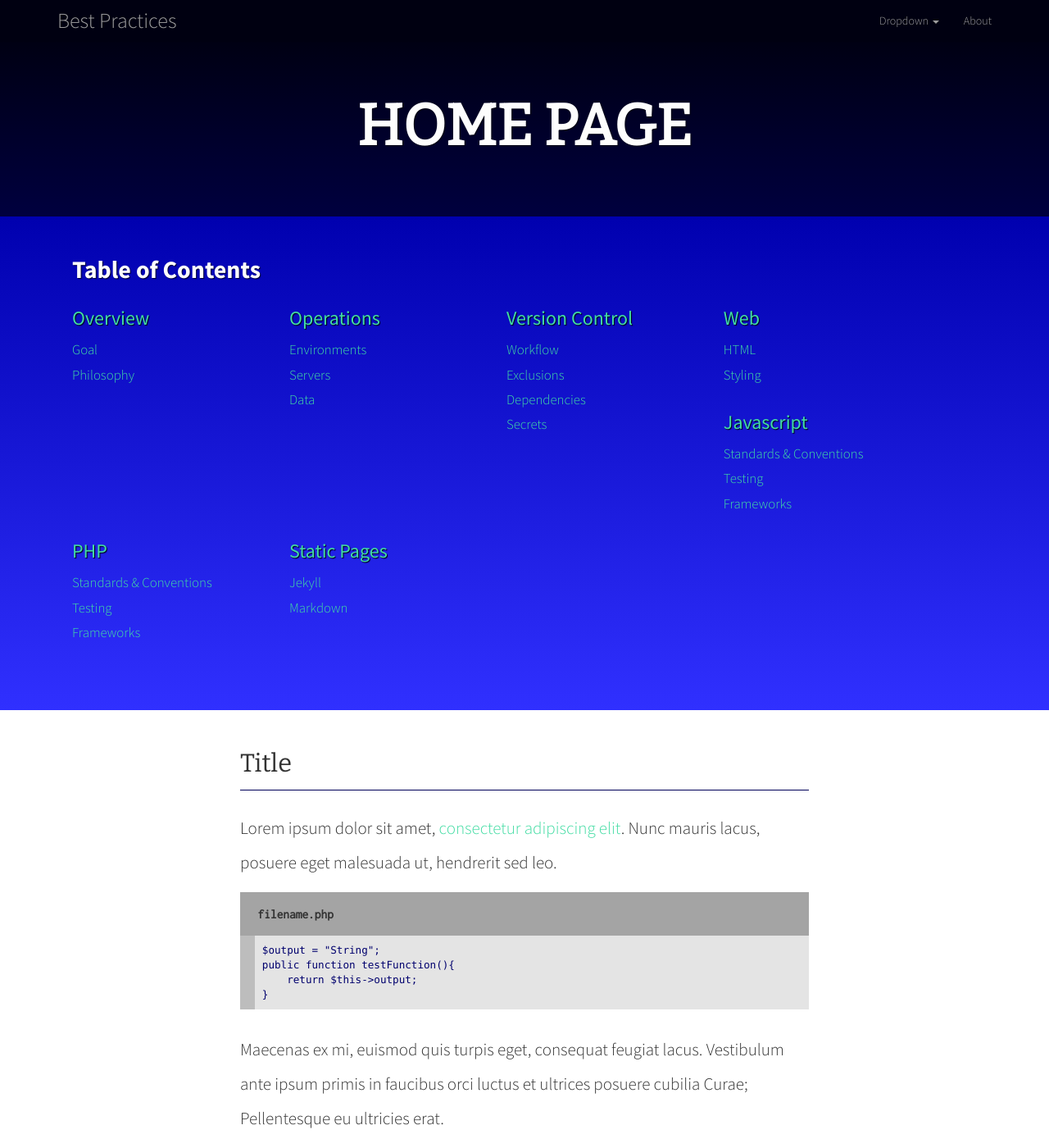
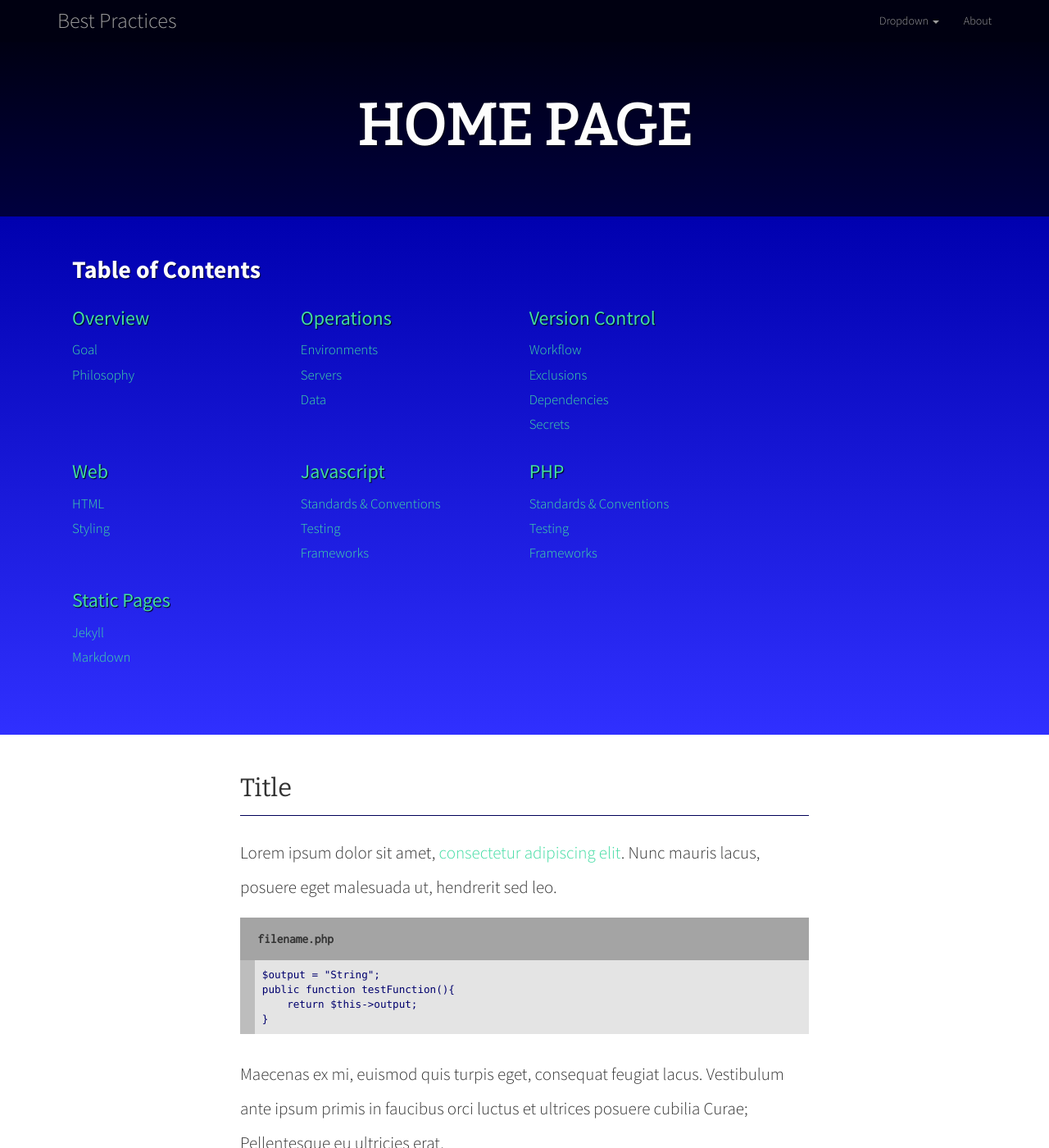
Before and after one commit to wdbp/wdbp.github.io, a Jekyll site: the page built from index.html, in a window 1280 px wide and 1400 px high. Shown: the whole window at 82% size. Built offline with Jekyll 4.4.1, drawn with Linux system fonts in a browser that asks for light colours; nearby versions of some CDN libraries; library files that are not in the unit come from our copies.

Commit message:
Fixes column issues in css.

```diff
--- a/assets/css/custom.css
+++ b/assets/css/custom.css
@@ -124,7 +124,7 @@ p.section-label { padding: 8px; font-size: 12px; text-align: center; font-family
 
 .toc-list { padding-left: 0; list-style: none; font-size: 1.2em; line-height: 1.8em; }
 
-.col { word-break: break-word; float: left; margin: 0; width: 24%; border-right: none; }
+.col { word-break: break-word; margin: 0; width: 25%; border-right: none; display: inline-block; vertical-align: top; }
 
 @media (max-width: 767px) { .col { width: 50%; float: left; vertical-align: top; padding-left: .8em; border-bottom: 1px dotted #0000af; } }
 @media (max-width: 480px) { .col { width: 100%; float: left; vertical-align: top; border-right: none; border-bottom: 1px dotted #0000af; } }
--- a/assets/scss/custom.scss
+++ b/assets/scss/custom.scss
@@ -386,10 +386,11 @@ p.section-label {
 
 .col {
     word-break: break-word;
-    float: left;
     margin: 0;
     width: 24%;
     border-right: none;
+    display: inline-block;
+    vertical-align: top;
 }
 
 @media (max-width: 767px) {
```
